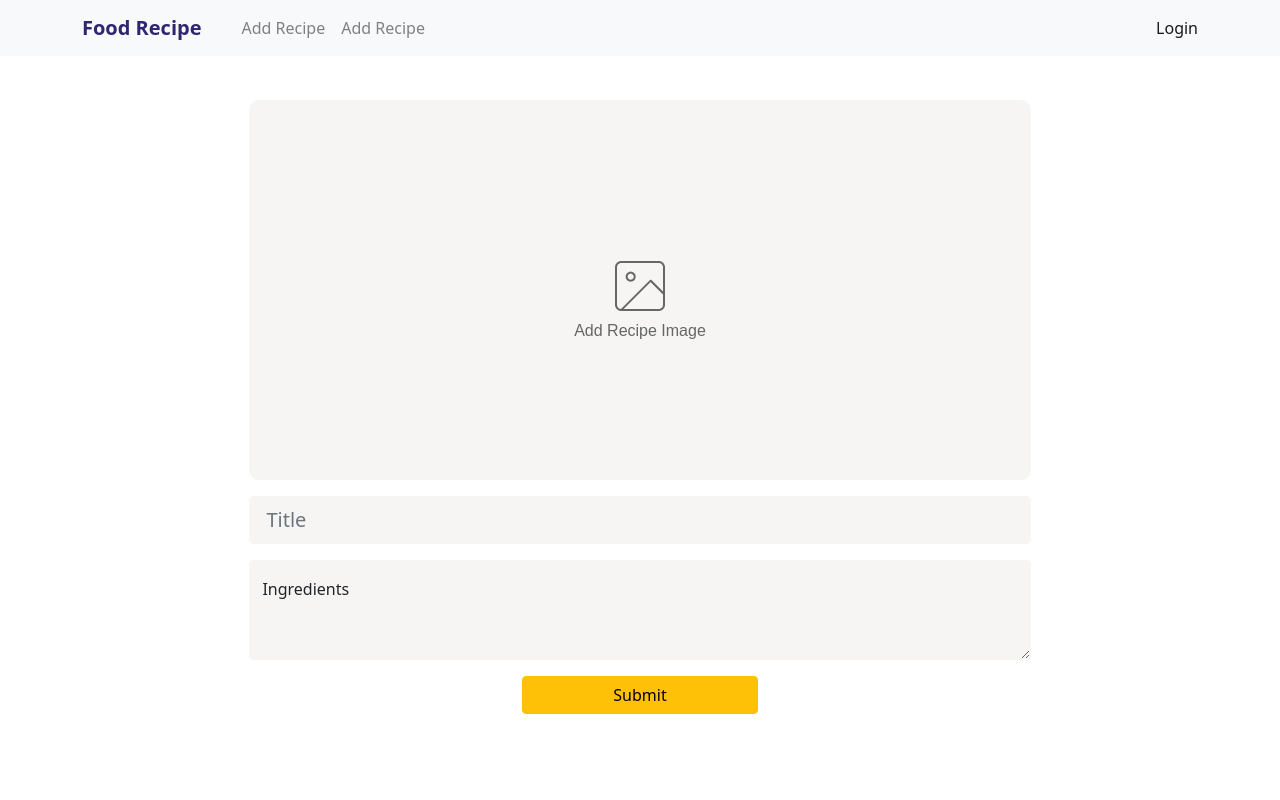
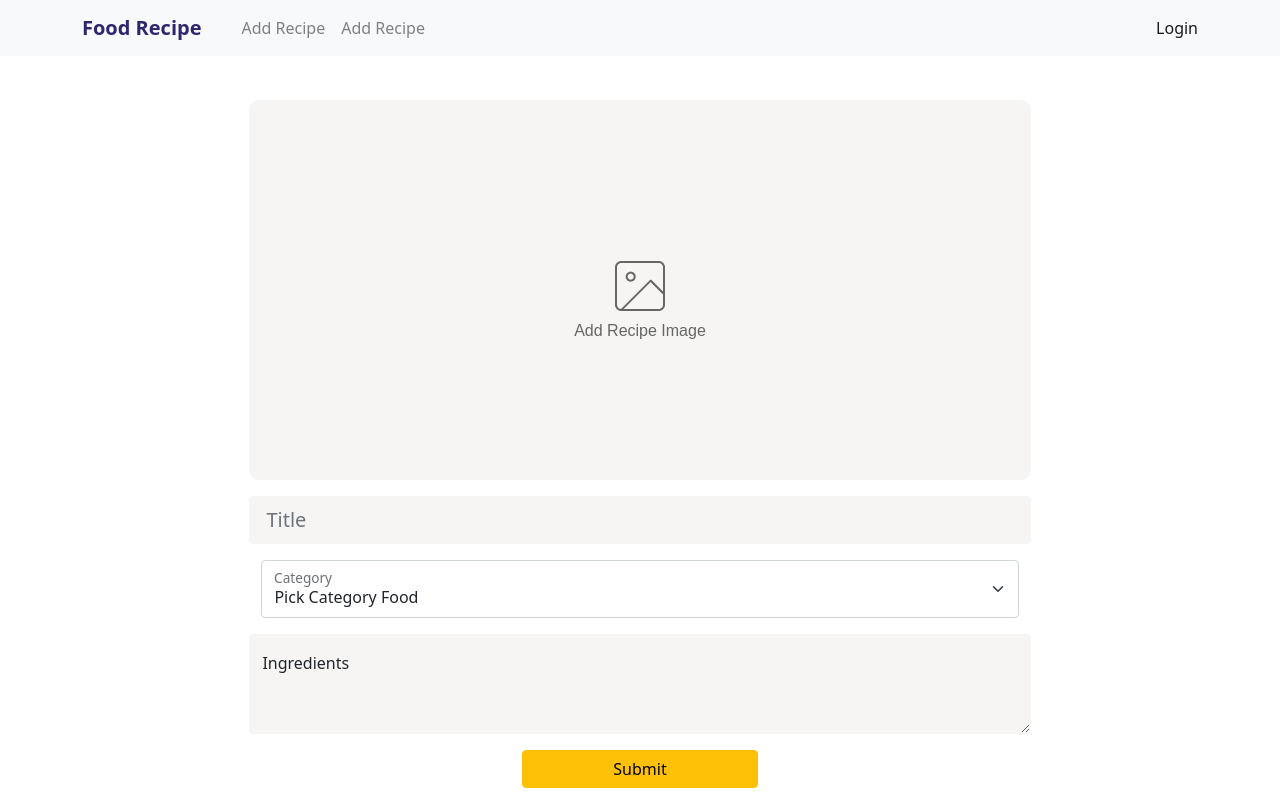
Before and after one commit to rezcode/food-recipe-reactjs, a React (Create React App) app: page /add-recipe in a window 1280 px wide. Shown: the top 800 px of the page. Built offline with nearby package versions, Linux system fonts and the light colour scheme.

Commit message:
set ignore .env

```diff
--- a/src/pages/addRecipe/AddRecipe.js
+++ b/src/pages/addRecipe/AddRecipe.js
@@ -30,7 +30,7 @@ const AddRecipe = () => {
       formData.append("title", title);
       formData.append("ingredients", ingredients);
       formData.append("foodImage", saveImage);
-      formData.append("userId", parseInt(id));
+      formData.append("id_user", parseInt(id));
 
       const config = {
         headers: {
@@ -72,6 +72,22 @@ const AddRecipe = () => {
                 onChange={(e) => setTitle(e.target.value)}
               />
             </div>
+            <div className="form-floating mt-3">
+              <select
+                className="form-select"
+                id="floatingSelect"
+                aria-label="Floating label select example"
+              >
+                <option selected disabled>
+                  Pick Category Food
+                </option>
+                <option value={1}>Cakes</option>
+                <option value={2}>Dessert</option>
+                <option value={3}>Fat Food</option>
+                <option value={4}>Vegan Food</option>
+              </select>
+              <label htmlFor="floatingSelect">Category</label>
+            </div>
             <div className="row mt-3">
               <div className="form-floating" style={{ padding: "0px" }}>
                 <textarea
--- a/src/pages/profile/Profile.js
+++ b/src/pages/profile/Profile.js
@@ -9,14 +9,32 @@ import axios from "axios";
 import MyRecipe from "../../components/myRecipe/MyRecipe";
 
 const Profile = () => {
+  const [userData, setUserData] = useState([]);
   const [dataMyRecipe, SetDataMyRecipe] = useState([]);
-
-  const { username, imageProfile, id } = ProfileContex?._currentValue2;
+  const { username, imageProfile, id, token } = ProfileContex?._currentValue2;
   const idUser = parseInt(id);
 
+  const configHeaders = {
+    headers: {
+      Authorization: `Bearer ${token}`,
+    },
+  };
+
   useEffect(() => {
+    getDataUser();
     getDataMyRecipe();
   }, []);
+
+  const getDataUser = () => {
+    axios
+      .get(`${urlApi}/users/${idUser}`, configHeaders)
+      .then((res) => {
+        setUserData(res?.data?.data);
+      })
+      .catch((err) => {
+        console.log(err);
+      });
+  };
 
   const getDataMyRecipe = async () => {
     try {
@@ -31,15 +49,19 @@ const Profile = () => {
     <>
       <div className="row profile-wrapper justify-content-center text-center flex-vertical-center">
         <div className="col-md-4">
+          {userData?.map((item, index) => (
+            <div key={index}>
               <img
                 crossOrigin="anonymous"
-            src={`${urlApi}/${imageProfile.substring(7, imageProfile.length)}`}
+                src={item?.image_profile}
                 className="image-profile"
                 alt="..."
               />
               <div className="row mt-3">
-            <h1 className="name-profile">{username}</h1>
+                <h1 className="name-profile">{item?.name}</h1>
               </div>
+            </div>
+          ))}
         </div>
       </div>
 
```
Also changed, not shown: 2 other files (tests, documents, lock files or other folders). Lines whose indentation alone changed are shown as unchanged.
